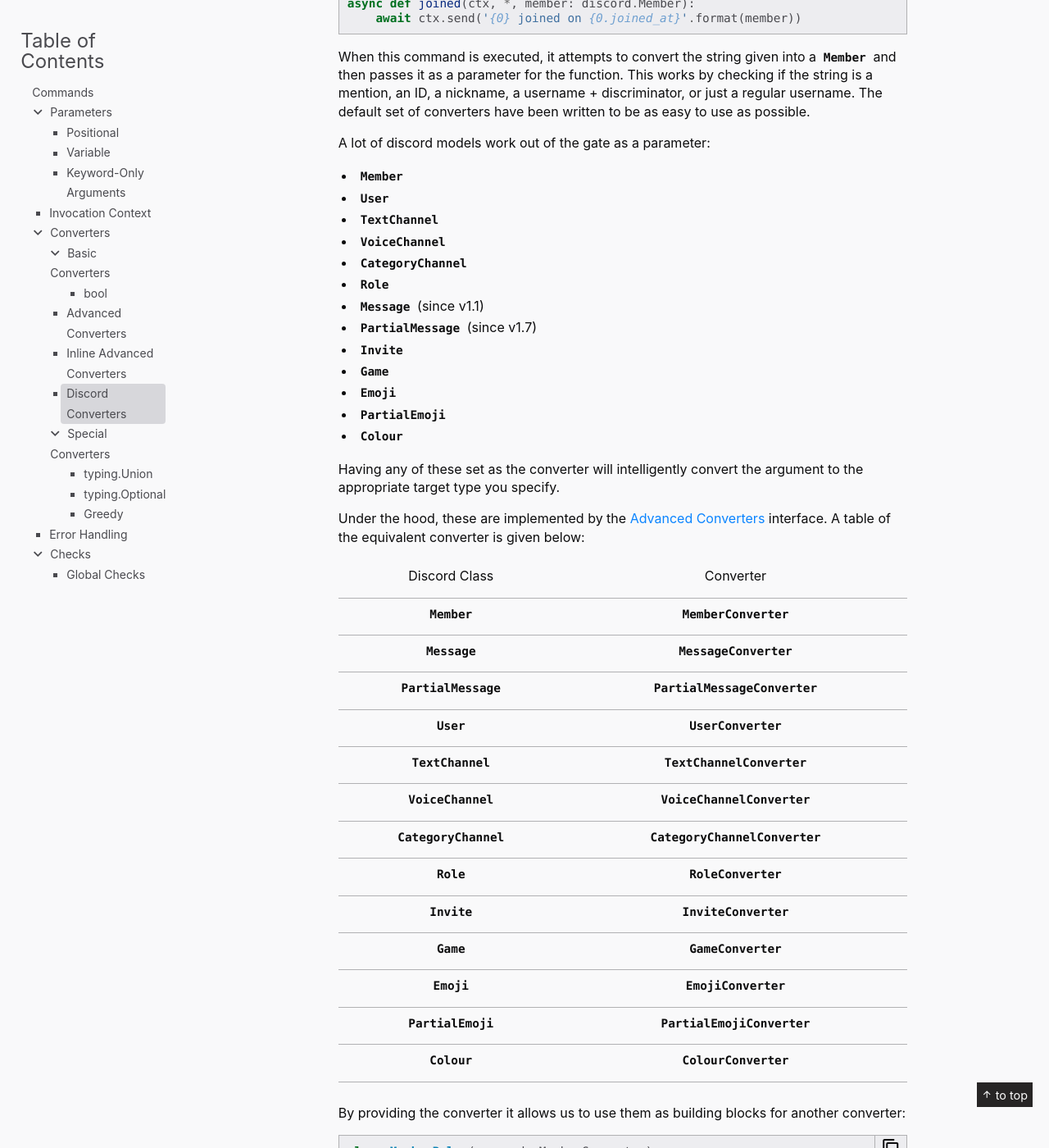
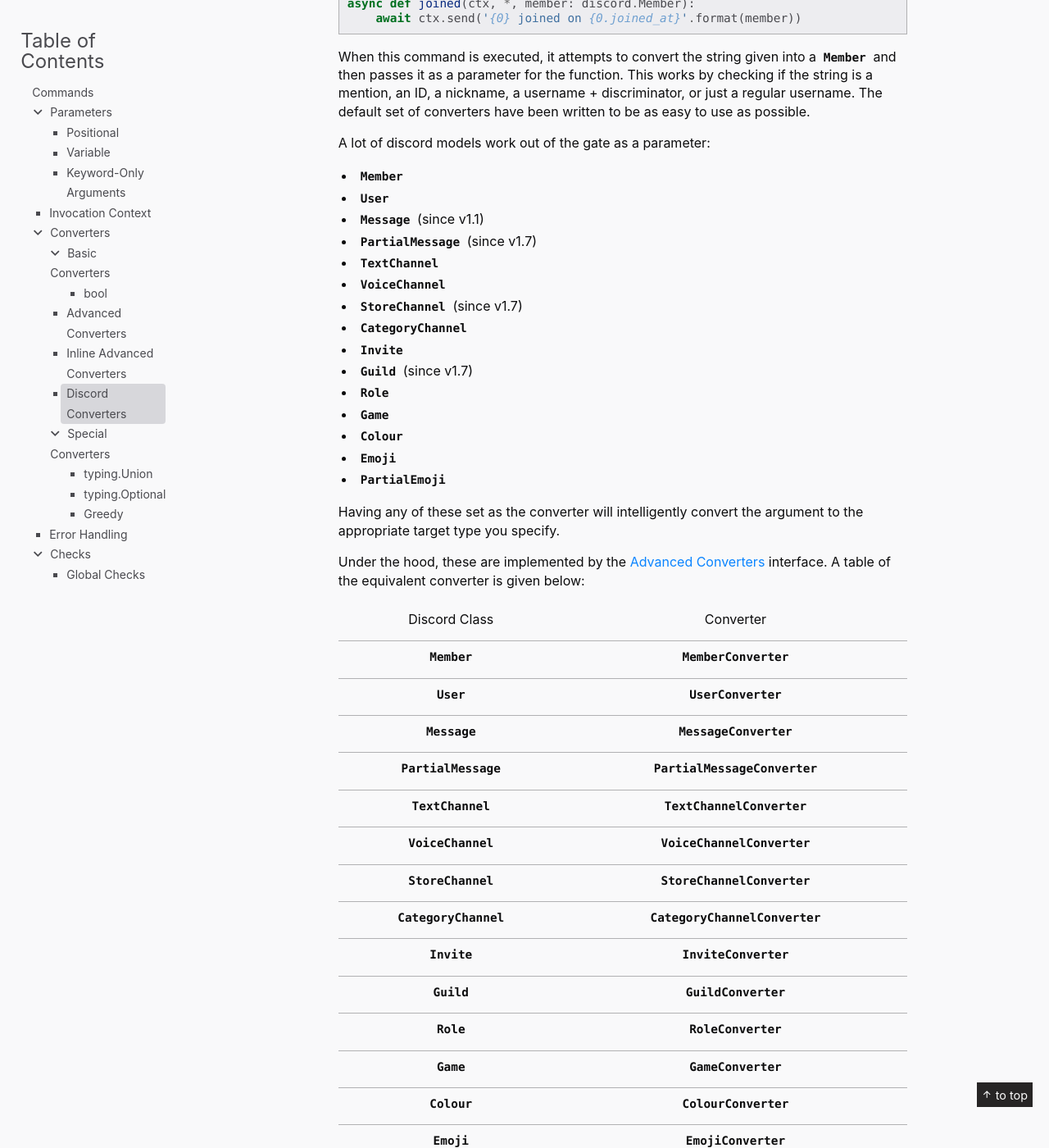
Before and after one commit to spartacus0816/dsbot, a Sphinx documentation site: the page built from docs/ext/commands/commands.rst, in a window 1280 px wide and 1400 px high, scrolled down 8354 px. Shown: the whole window at 82% size. Built offline with Sphinx 7.4.7, drawn with Linux system fonts in a browser that asks for light colours.

Commit message:
[commands] Update Converter list in ext.commands introduction

```diff
--- a/docs/ext/commands/commands.rst
+++ b/docs/ext/commands/commands.rst
@@ -373,17 +373,19 @@ A lot of discord models work out of the gate as a parameter:
 
 - :class:`Member`
 - :class:`User`
+- :class:`Message` (since v1.1)
+- :class:`PartialMessage` (since v1.7)
 - :class:`TextChannel`
 - :class:`VoiceChannel`
+- :class:`StoreChannel` (since v1.7)
 - :class:`CategoryChannel`
+- :class:`Invite`
+- :class:`Guild` (since v1.7)
 - :class:`Role`
-- :class:`Message` (since v1.1)
-- :class:`PartialMessage` (since v1.7)
-- :class:`Invite`
 - :class:`Game`
+- :class:`Colour`
 - :class:`Emoji`
 - :class:`PartialEmoji`
-- :class:`Colour`
 
 Having any of these set as the converter will intelligently convert the argument to the appropriate target type you
 specify.
@@ -396,29 +398,33 @@ converter is given below:
 +--------------------------+-------------------------------------------------+
 | :class:`Member`          | :class:`~ext.commands.MemberConverter`          |
 +--------------------------+-------------------------------------------------+
+| :class:`User`            | :class:`~ext.commands.UserConverter`            |
++--------------------------+-------------------------------------------------+
 | :class:`Message`         | :class:`~ext.commands.MessageConverter`         |
 +--------------------------+-------------------------------------------------+
 | :class:`PartialMessage`  | :class:`~ext.commands.PartialMessageConverter`  |
-+--------------------------+-------------------------------------------------+
-| :class:`User`            | :class:`~ext.commands.UserConverter`            |
 +--------------------------+-------------------------------------------------+
 | :class:`TextChannel`     | :class:`~ext.commands.TextChannelConverter`     |
 +--------------------------+-------------------------------------------------+
 | :class:`VoiceChannel`    | :class:`~ext.commands.VoiceChannelConverter`    |
 +--------------------------+-------------------------------------------------+
+| :class:`StoreChannel`    | :class:`~ext.commands.StoreChannelConverter`    |
++--------------------------+-------------------------------------------------+
 | :class:`CategoryChannel` | :class:`~ext.commands.CategoryChannelConverter` |
++--------------------------+-------------------------------------------------+
+| :class:`Invite`          | :class:`~ext.commands.InviteConverter`          |
++--------------------------+-------------------------------------------------+
+| :class:`Guild`           | :class:`~ext.commands.GuildConverter`           |
 +--------------------------+-------------------------------------------------+
 | :class:`Role`            | :class:`~ext.commands.RoleConverter`            |
 +--------------------------+-------------------------------------------------+
-| :class:`Invite`          | :class:`~ext.commands.InviteConverter`          |
+| :class:`Game`            | :class:`~ext.commands.GameConverter`            |
 +--------------------------+-------------------------------------------------+
-| :class:`Game`            | :class:`~ext.commands.GameConverter`            |
+| :class:`Colour`          | :class:`~ext.commands.ColourConverter`          |
 +--------------------------+-------------------------------------------------+
 | :class:`Emoji`           | :class:`~ext.commands.EmojiConverter`           |
 +--------------------------+-------------------------------------------------+
 | :class:`PartialEmoji`    | :class:`~ext.commands.PartialEmojiConverter`    |
-+--------------------------+-------------------------------------------------+
-| :class:`Colour`          | :class:`~ext.commands.ColourConverter`          |
 +--------------------------+-------------------------------------------------+
 
 By providing the converter it allows us to use them as building blocks for another converter:
```
